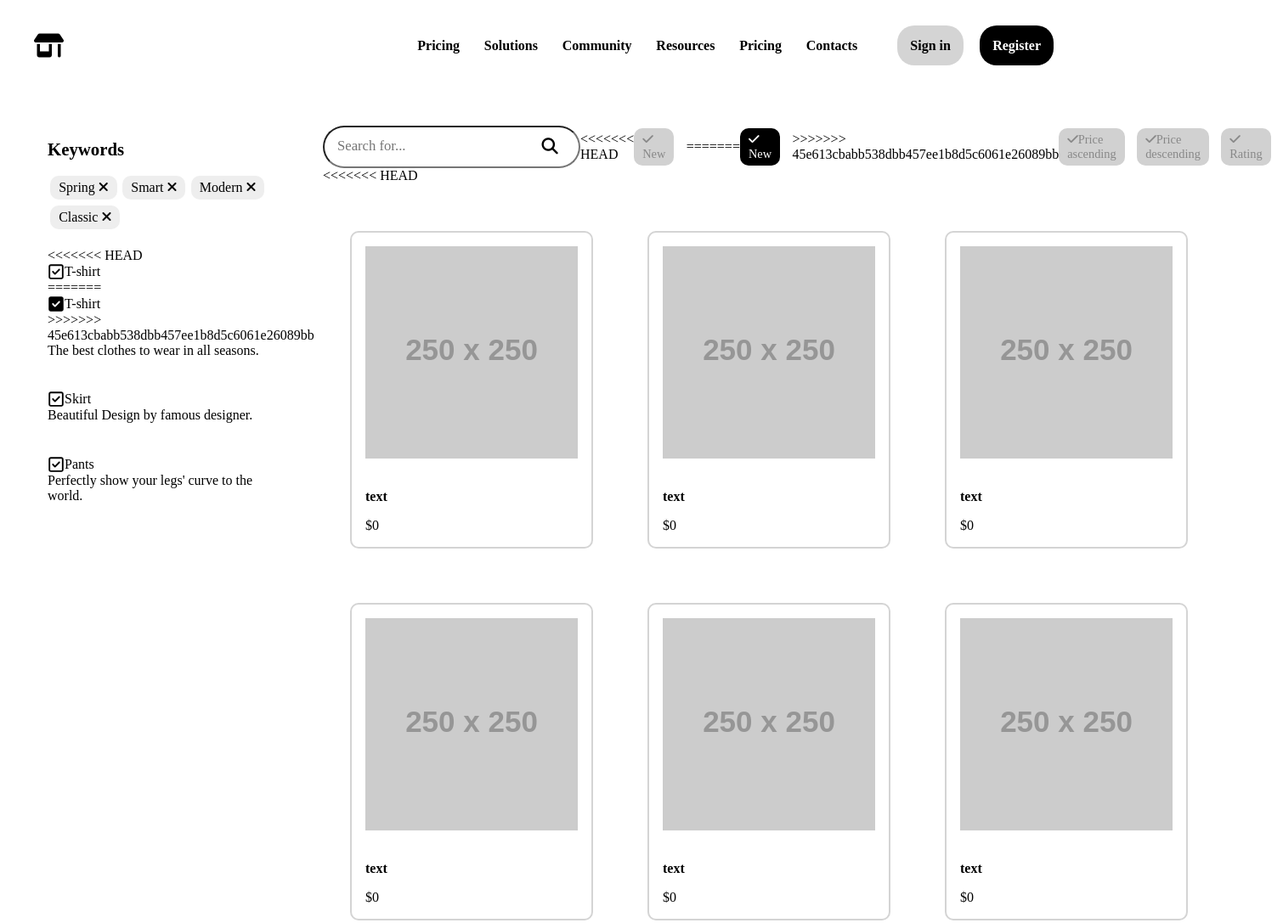
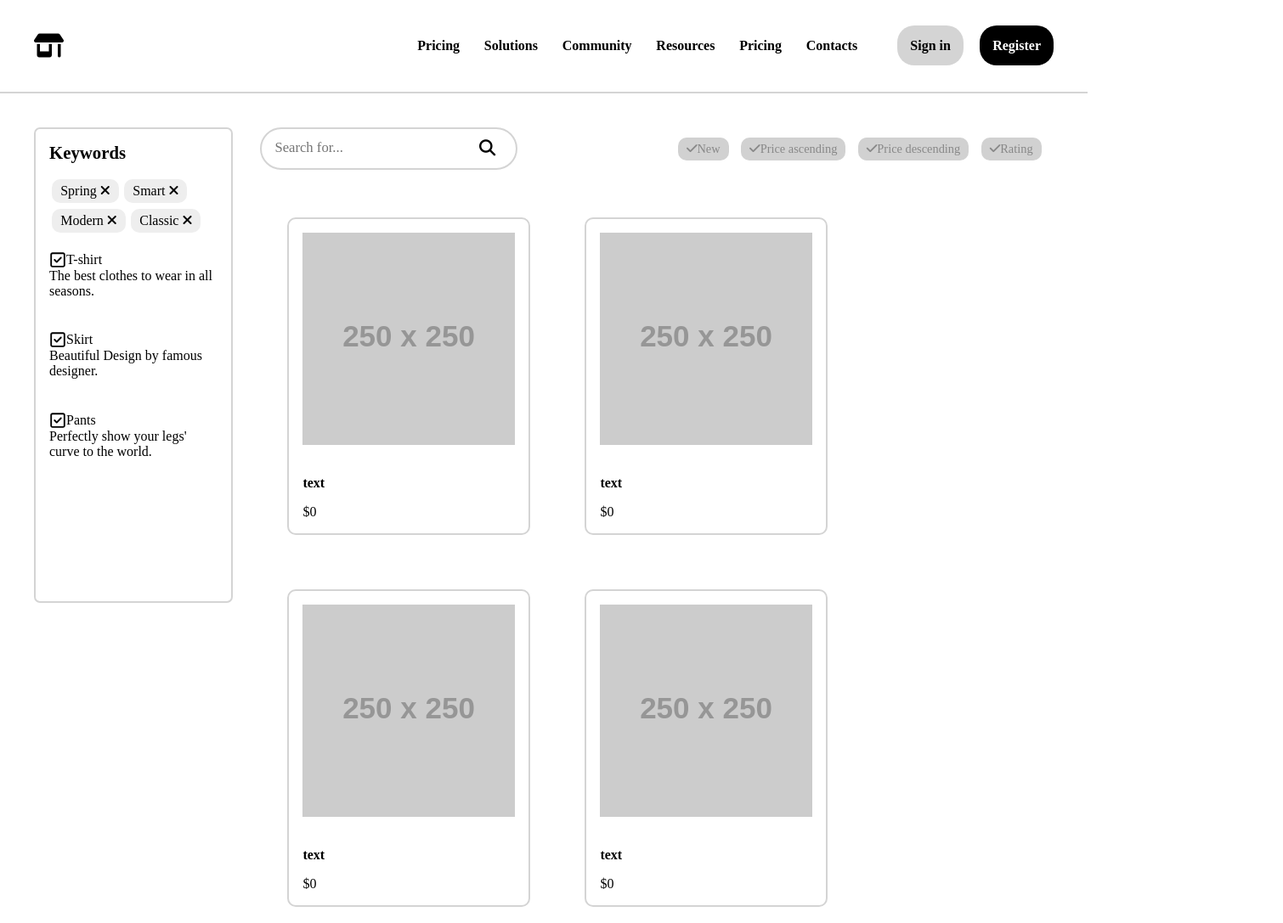
Before and after one commit to Mioyunnn/Projects, a plain HTML site: page project/index.html in a window 1280 px wide. Shown: the top 1087 px of the page at 85% size, 1510 px wide, since content can reach past the window. Drawn offline with Linux system fonts and the light colour scheme; placeholder pictures from the web are drawn by us; a web font is replaced by a local one.

Commit message:
side PJ update

```diff
--- a/project/index.html
+++ b/project/index.html
@@ -39,11 +39,7 @@
                     <div class="clothes-wrapper">
                         <div class="t-shirt">
                             <input type="checkbox" id="t-shirt">
-<<<<<<< HEAD
                             <label for="t-shirt">T-shirt</label>
-=======
-                            <label for="t-shirt" class="aside-checked">T-shirt</label>
->>>>>>> 45e613cbabb538dbb457ee1b8d5c6061e26089bb
                             <p>The best clothes to wear in all seasons.</p>
                         </div>
                         <div class="skirt">
@@ -68,17 +64,12 @@
                             <i class="fa-solid fa-magnifying-glass"></i>
                         </div>
                         <div class="tags">
-<<<<<<< HEAD
                             <span><i class="fa-solid fa-check"></i>New</span>
-=======
-                            <span class="checked"><i class="fa-solid fa-check"></i>New</span>
->>>>>>> 45e613cbabb538dbb457ee1b8d5c6061e26089bb
                             <span><i class="fa-solid fa-check"></i>Price ascending</span>
                             <span><i class="fa-solid fa-check"></i>Price descending</span>
                             <span><i class="fa-solid fa-check"></i>Rating</span>
                         </div>
                     </nav>
-<<<<<<< HEAD
                     <section>
                         <div class="items-wrapper">
                             <div class="sell-item">
@@ -163,13 +154,6 @@
         <footer id="shop-footer">
             <span id="year">Copyright © 2024-2025 Mioyunnn. All rights reserved.</span>
         </footer>
-=======
-                    <section></section>
-                </section>
-            </main>
-        </main>
-        <footer></footer>
->>>>>>> 45e613cbabb538dbb457ee1b8d5c6061e26089bb
     </div>
     <script src="script.js"></script>
 </body>
--- a/project/style.css
+++ b/project/style.css
@@ -8,11 +8,7 @@
 }
 #shop-header{
     padding: 10px;
-<<<<<<< HEAD
     border-bottom: 2px solid #d4d4d4;
-=======
-    border-bottom: 1px solid #d4d4d4;
->>>>>>> 45e613cbabb538dbb457ee1b8d5c6061e26089bb
 }
 .shop-nav{
     margin: 20px;
@@ -56,11 +52,7 @@ aside{
     height: 70vh;
     border-radius: 7px;
     background-color: #fff;
-<<<<<<< HEAD
     border: 2px solid #d4d4d4;
-=======
-    border: 1px solid #d4d4d4;
->>>>>>> 45e613cbabb538dbb457ee1b8d5c6061e26089bb
 }
 .aside-wrapper{
     margin: 1em;
@@ -131,11 +123,7 @@ aside{
 #sell-main{
     margin: 1em;
     width: 100%;
-<<<<<<< HEAD
     height: 100%;
-=======
-    height: 90vh;
->>>>>>> 45e613cbabb538dbb457ee1b8d5c6061e26089bb
     background-color: #fff;
 }
 #sell-nav{
@@ -146,11 +134,7 @@ aside{
     position: relative;
     padding: 15px;
     padding-right: 120px;
-<<<<<<< HEAD
     border: 2px solid #d4d4d4;
-=======
-    border: 1px solid #d4d4d4;
->>>>>>> 45e613cbabb538dbb457ee1b8d5c6061e26089bb
     outline: none;
     border-radius: 30px;
 }
@@ -186,7 +170,6 @@ aside{
 .tags span.checked{
     background-color: #000000;
     color: #fff;
-<<<<<<< HEAD
 }
 .items-wrapper{
     margin-top: 1.5em;
@@ -249,6 +232,4 @@ aside{
 #shop-footer span{
     color: #fff;
     font-size: .8em;
-=======
->>>>>>> 45e613cbabb538dbb457ee1b8d5c6061e26089bb
 }
```
